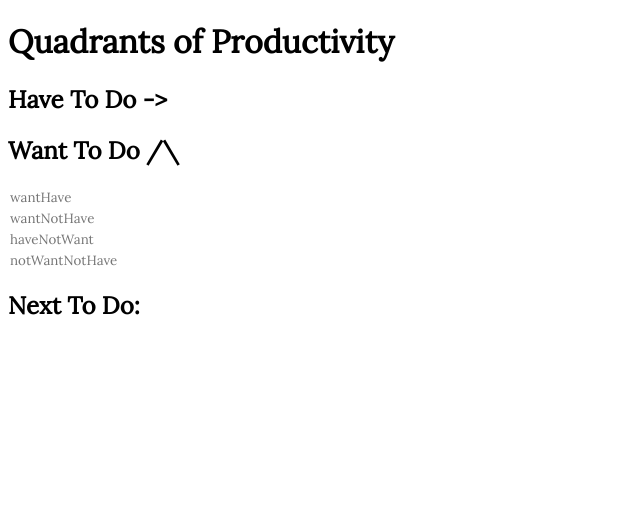
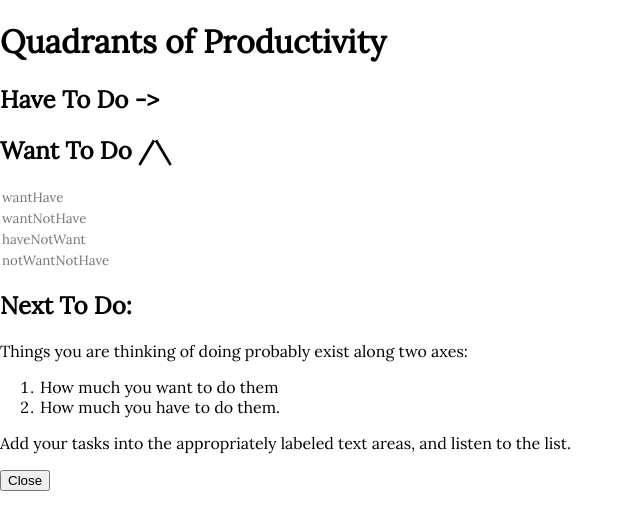
Before and after one commit to slhodak/quadrants-of-productivity, a React (Create React App) app: page / in a window 1280 px wide. Shown: the top 530 px of the page, without its empty margins (0-640 px from the left). Built offline with nearby package versions, Linux system fonts and the light colour scheme.

Commit message:
add instructions with toggle button

```diff
--- a/src/components/App.jsx
+++ b/src/components/App.jsx
@@ -2,6 +2,7 @@ import React from 'react';
 import styles from '../styles.css';
 import Quadrant from './Quadrant.jsx';
 import List from './List.jsx';
+import Instructions from './Instructions.jsx';
 
 class App extends React.Component {
   constructor(props) {
@@ -12,11 +13,13 @@ class App extends React.Component {
         wantHave: { size: 0 },
         wantNotHave: { size: 0 },
         haveNotWant: { size: 0 }
-      }
+      },
+      instructionsOpen: true
     }
     this.handleKeyDown = this.handleKeyDown.bind(this);
     this.insertListItem = this.insertListItem.bind(this);
     this.deleteListItem = this.deleteListItem.bind(this);
+    this.toggleInstructions = this.toggleInstructions.bind(this);
   }
 
   handleKeyDown(event, quadName) {
@@ -45,8 +48,16 @@ class App extends React.Component {
     });
   }
 
+  toggleInstructions() {
+    let { instructionsOpen } = this.state;
+    instructionsOpen = !instructionsOpen;
+    this.setState({
+      instructionsOpen
+    });
+  }
+
   render() {
-    const { categories } = this.state;
+    const { categories, instructionsOpen } = this.state;
     console.log(categories);
     return (
       <div className={styles.all}>
@@ -62,6 +73,7 @@ class App extends React.Component {
           </div>
           <List categories={categories} deleteListItem={this.deleteListItem} />
         </div>
+        <Instructions toggle={this.toggleInstructions} open={instructionsOpen} />
       </div>
     );
   }
--- /dev/null
+++ b/src/components/Instructions.jsx
@@ -0,0 +1,18 @@
+import React from 'react';
+import styles from '../styles.css';
+
+export default (props) => {
+  return (
+    <div className={styles.instructionsContainer}>
+      <div className={styles.instructions}>
+        <p>Things you are thinking of doing probably exist along two axes:</p>
+        <ol>
+          <li>How much you want to do them</li>
+          <li>How much you have to do them.</li>
+        </ol>
+        <p>Add your tasks into the appropriately labeled text areas, and listen to the list.</p>
+      </div>
+      <button onClick={props.toggle}>{props.open ? 'Close' : 'Open'}</button>
+    </div>
+  );
+};
--- a/src/styles.css
+++ b/src/styles.css
@@ -2,6 +2,10 @@
 
 html {
   font-family: 'Lora', georgia;
+}
+
+body {
+  margin: 0px;
 }
 
 .titleBar {
@@ -136,3 +140,14 @@ input {
   border-bottom-right-radius: 6px;
   cursor: pointer;
 }
+
+.instructions {
+  width: 50%;
+  max-width: 600px;
+  min-width: 200px;
+  border: 1px solid black;
+}
+
+.instructions p {
+  margin: 0px 0px 5px 0px;
+}
```
